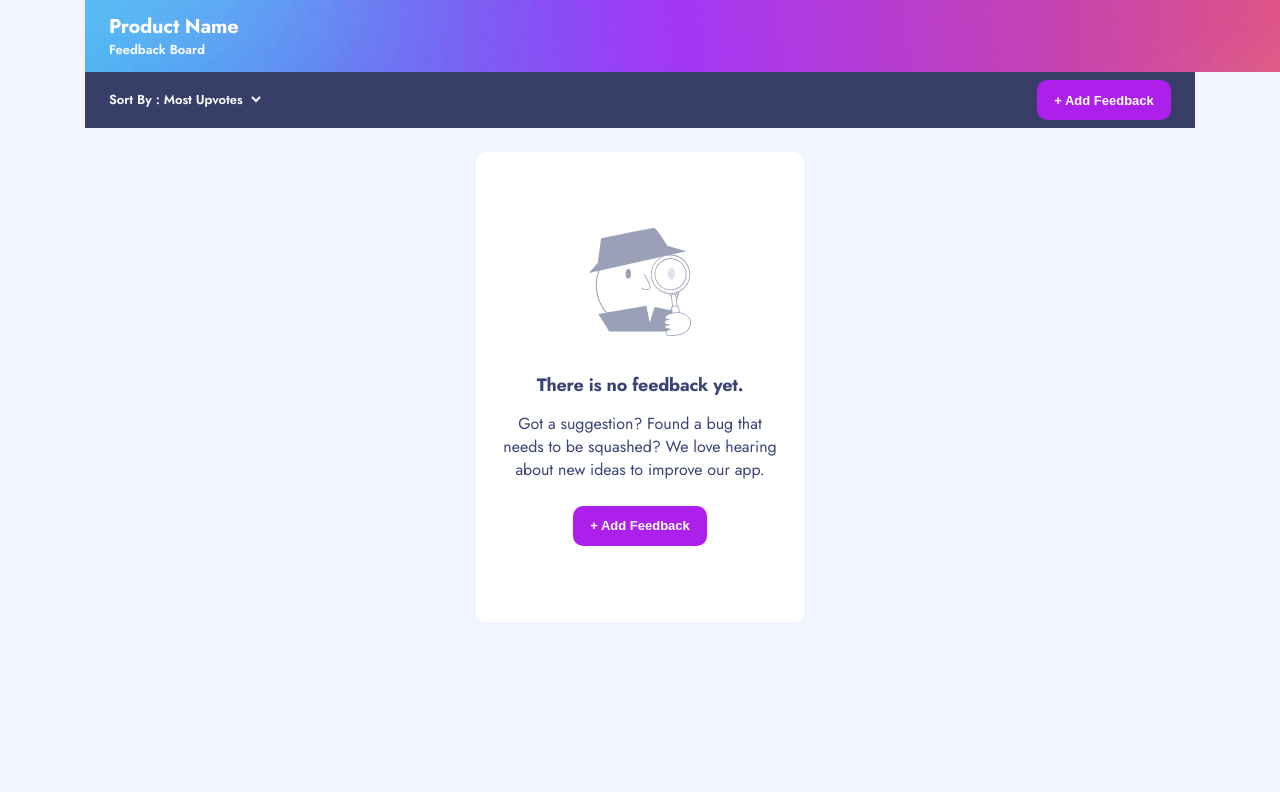
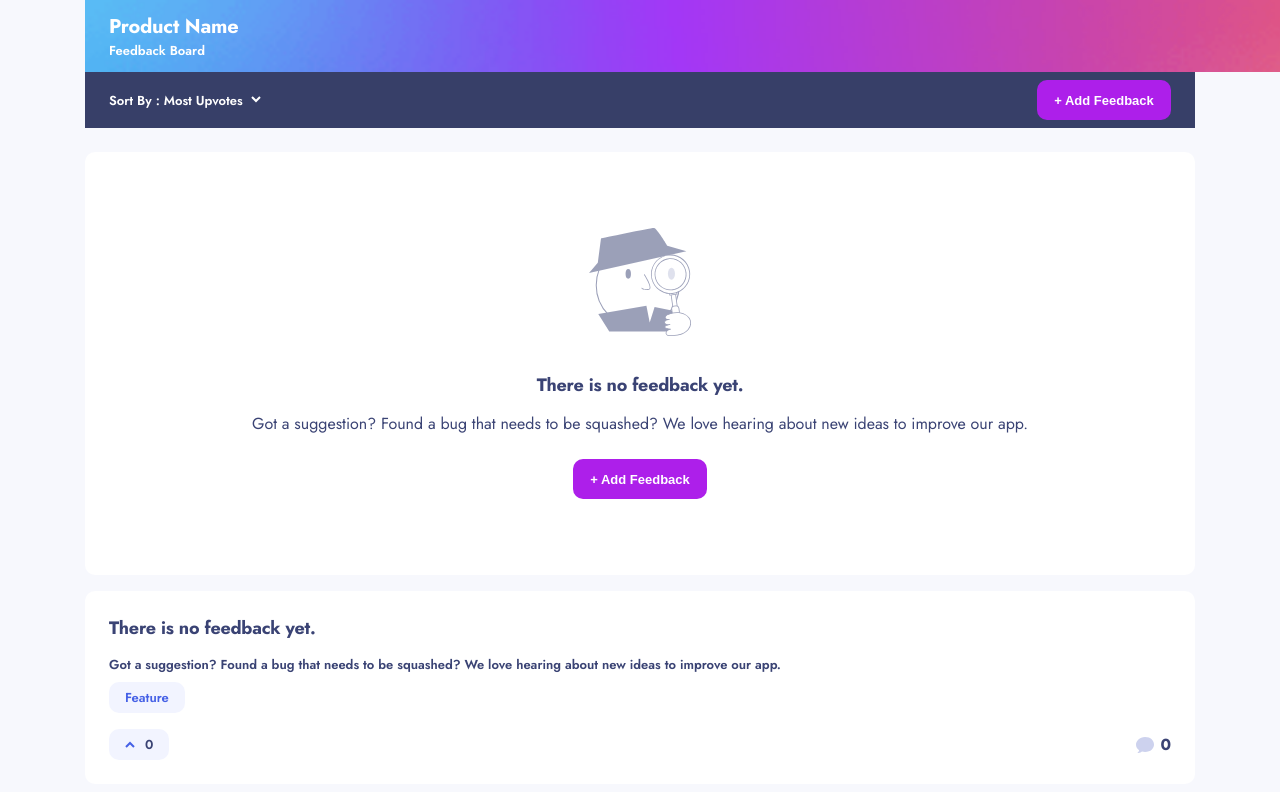
Before and after one commit to Griffmatt/product-feedback-app, a React (Vite) app: page / in a window 1280 px wide. Shown: the top 792 px of the page. Built offline with nearby package versions, Linux system fonts and the light colour scheme.

Commit message:
added suggestion card

```diff
--- a/src/pages/Suggestions.tsx
+++ b/src/pages/Suggestions.tsx
@@ -40,6 +40,23 @@ function Suggestions() {
                     </div>
                     <Link to="/add-new-feedback"><button className="p-2 button button--purple button--sm">+ Add Feedback</button></Link>
                 </div>
+                <div className="card card--grid">
+                    <div className="card__text">
+                        <h3>There is no feedback yet.</h3>
+                        <p className="p-2">Got a suggestion? Found a bug that needs to be squashed? We love hearing about new ideas to improve our app.</p>
+                    </div>
+                    <div className="card__feature">
+                        <p className="p-2">Feature</p>
+                    </div>
+                    <div className="card__up-vote">
+                        <svg width="10" height="7" xmlns="http://www.w3.org/2000/svg"><path d="M1 6l4-4 4 4" stroke="#4661E6" stroke-width="2" fill="none" fillRule="evenodd"/></svg>
+                        <p className="p-2">0</p>
+                    </div>
+                    <div className="card__comments">
+                        <svg width="18" height="16" xmlns="http://www.w3.org/2000/svg"><path d="M2.62 16H1.346l.902-.91c.486-.491.79-1.13.872-1.823C1.036 11.887 0 9.89 0 7.794 0 3.928 3.52 0 9.03 0 14.87 0 18 3.615 18 7.455c0 3.866-3.164 7.478-8.97 7.478-1.017 0-2.078-.137-3.025-.388A4.705 4.705 0 012.62 16z" fill="#CDD2EE" fill-rule="nonzero"/></svg>
+                        <p>0</p>
+                    </div>
+                </div>
             </div>
         </div>
     </div>
--- a/src/scss/blocks/_card.scss
+++ b/src/scss/blocks/_card.scss
@@ -2,7 +2,7 @@
     background-color: var(--white);
     color: var(--dark-blue-2);
     margin-inline: auto;
-    width: min(95vw, 20.5rem);
+    width: min(100vw - 3rem, 100%);
     border-radius: .625rem;
     padding: 1.5rem;
     justify-content: space-between;
@@ -12,6 +12,41 @@
     &__text{
         display: grid;
         gap: .875rem;
+        grid-column: 1/3;
+    }
+
+    &__feature{
+        padding: .375rem 1rem;
+        border-radius: .625rem;
+        width: min-content;
+        background-color: var(--light-grey);
+        margin-top: -.5rem;
+        grid-column: 1/3;
+        p{
+            color: var(--blue)
+        }
+    }
+
+    &__up-vote{
+        display: flex;
+        gap: .625rem;
+        align-items: center;
+        vertical-align: middle;
+        padding: .375rem 1rem;
+        border-radius: .625rem;
+        width: min-content;
+        background-color: var(--light-grey);
+    }
+
+    &__comments{
+        display: flex;
+        gap: .375rem;
+        width: min-content;
+        align-items: center;
+        justify-self: end;
+        p{
+            font-weight: 700;
+        }
     }
 
     &__image--empty{
@@ -23,4 +58,11 @@
         align-items: center;
         text-align: center;
     }
+
+    &--grid{
+        display: grid;
+        gap: 16px;
+        grid-template-columns: 1fr 1fr;
+        grid-template-rows: auto auto;
+    }
 }
--- a/src/scss/globals/_colors.scss
+++ b/src/scss/globals/_colors.scss
@@ -1,9 +1,9 @@
 :root{
-    --background-color: #F2F4FF;
+    --background-color: #F7F8FD;;
     --purple: #AD1FEA;
     --red: #D73737;
     --white: #FFFFFF;
-    --light-grey: #F7F8FD;
+    --light-grey: #F2F4FF;
     --light-blue: #62BCFA;
     --blue: #4661E6;
     --dark-blue-1: #373F68;
--- a/src/scss/globals/_typography.scss
+++ b/src/scss/globals/_typography.scss
@@ -6,7 +6,6 @@ h1, h2, h3, h4{
 
 p{
     margin: 0;
-    line-height: 1.45;
     font-size: clamp(.8125rem, 2vw,1rem);
 }
 
--- a/src/scss/layout/_container.scss
+++ b/src/scss/layout/_container.scss
@@ -4,4 +4,5 @@
     margin-inline: auto;
     max-width: 1110px;
     position: relative;
+    padding-bottom: 5vh;
 }
```
